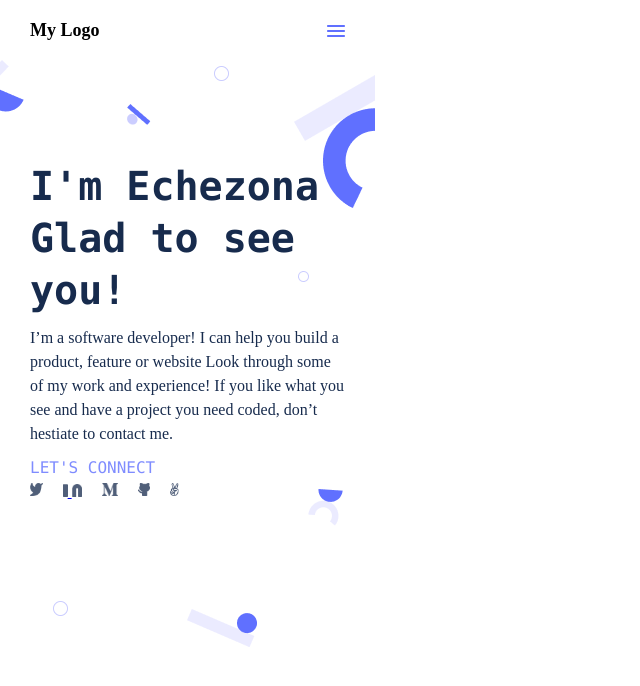
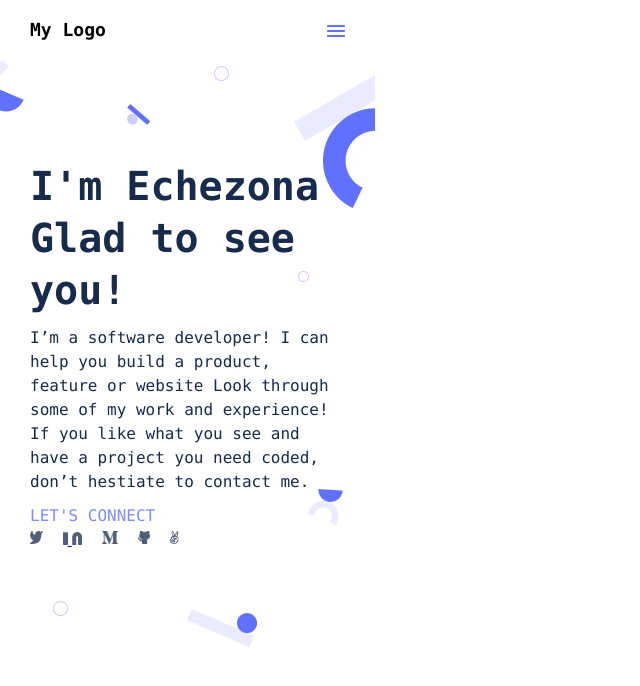
Before and after one commit to schoolsofafrika/Portfolio, a plain HTML site: page index.html in a window 1280 px wide. Shown: the top 686 px of the page, without its empty margins (0-640 px from the left). Drawn offline with Linux system fonts and the light colour scheme.

Commit message:
modified css file

```diff
--- a/style.css
+++ b/style.css
@@ -19,8 +19,12 @@ header .container .second-container {
   padding: 20px 30px;
 }
 
+.icons div {
+  padding-right: 20px;
+}
+
 header .container .second-container div {
-  font-family: 'Poppins';
+  font-family: consolas, sans-serif;
   font-style: normal;
   font-weight: 700;
   font-size: 18px;
@@ -48,28 +52,28 @@ section {
   width: 100%;
   margin-left: 30px;
   margin-right: 30px;
-  font-family: consolas;
+  font-family: consolas, sans-serif;
   font-style: normal;
   font-weight: 700;
   font-size: 40px;
   line-height: 52px;
-  color: #172B4D;
+  color: #172b4d;
 }
 
 .section-body {
   margin-top: 10px;
-  font-family: 'Poppins';
+  font-family: consolas, sans-serif;
   font-style: normal;
   font-weight: 400;
   font-size: 16px;
   line-height: 24px;
   margin-left: 30px;
   margin-right: 30px;
-  color: #172B4D;
+  color: #172b4d;
 }
 
 section > p {
-  font-family: consolas;
+  font-family: consolas, sans-serif;
   font-style: normal;
   font-weight: 500;
   font-size: 16px;
@@ -77,7 +81,7 @@ section > p {
   margin-left: 30px;
   margin-right: 30px;
   margin-top: 10px;
-  color: #7F8CFF;
+  color: #7f8cff;
 }
 
 .icons {
@@ -87,10 +91,6 @@ section > p {
   margin-top: 3px;
 }
 
-.icons div {
-  padding-right: 20px;
-}
-
 .icons div img {
   height: 13px;
 }
```
